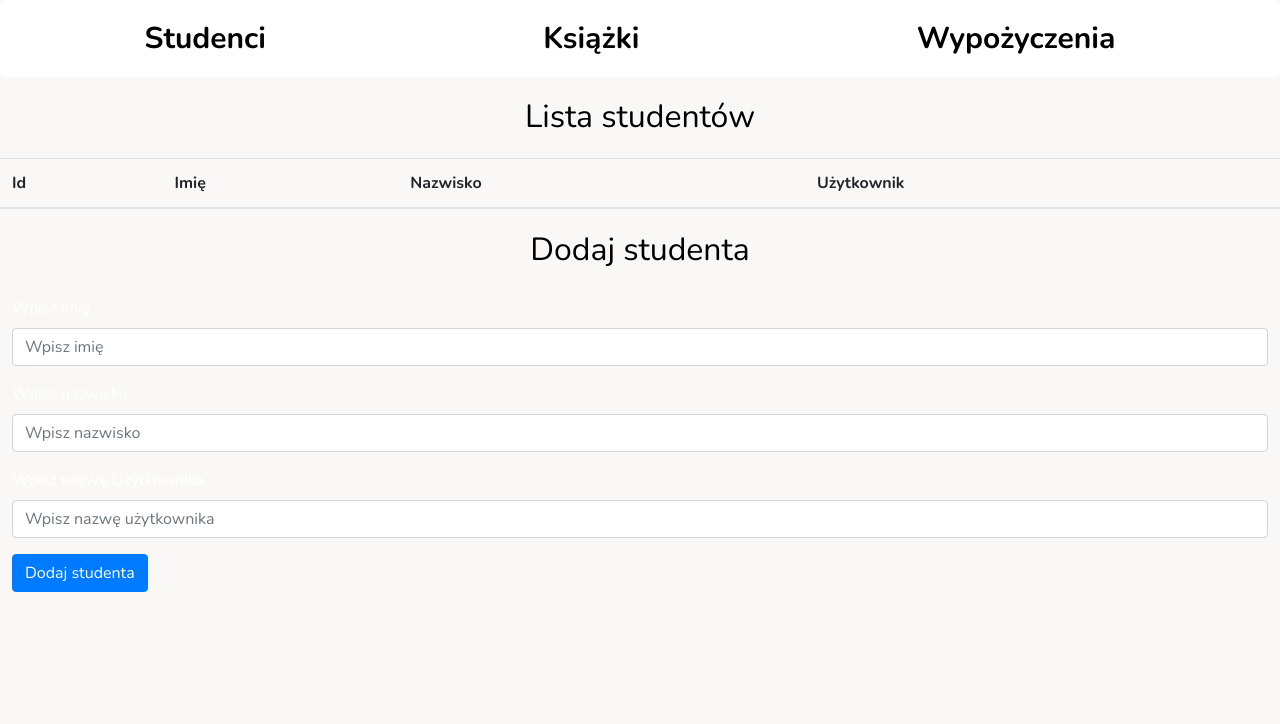
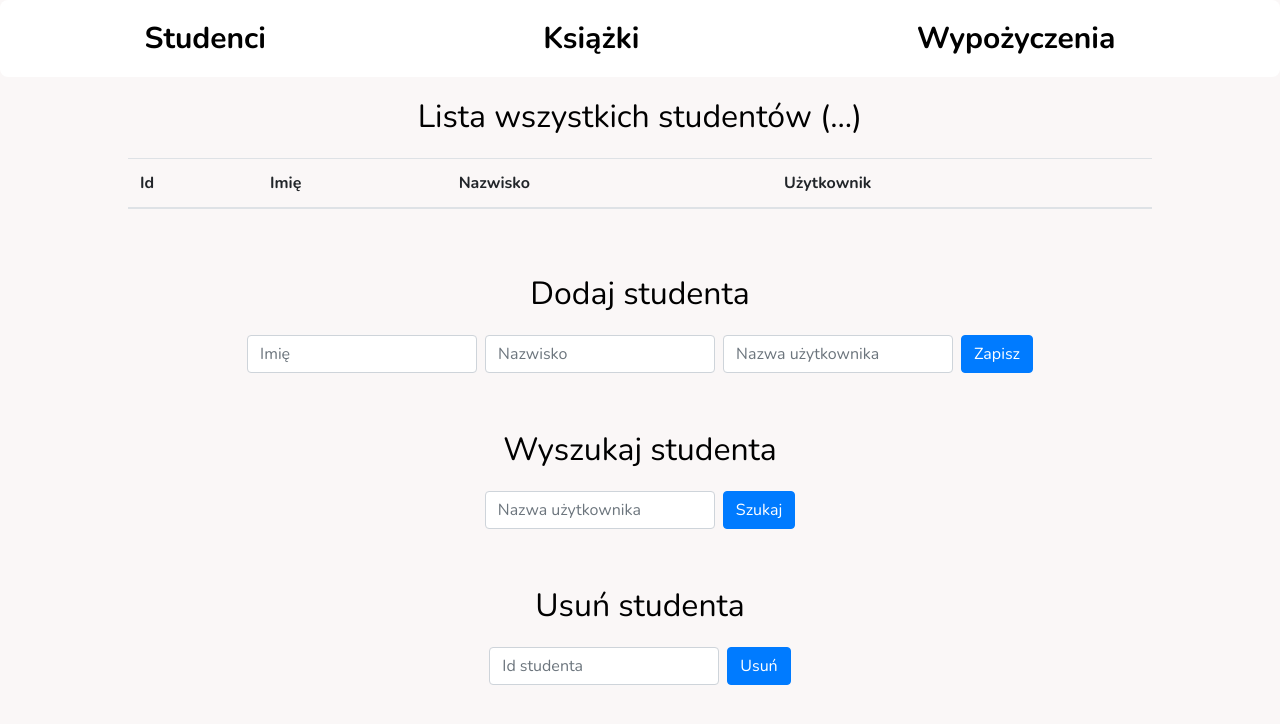
Before and after one commit to ewaforman/Library-project-layout, a website built with webpack: page src/pages/index.html in a window 1280 px wide. Built offline with nearby package versions, Linux system fonts and the light colour scheme; no server answers.

Commit message:
new fetch api function for student

```diff
--- a/src/js/index.js
+++ b/src/js/index.js
@@ -1,4 +1,8 @@
 import "../scss/main.scss";
+
+function dupa(){
+  console.log("dupaa")
+}
 
 // get all students
 fetch("http://127.0.0.1:5000/get_all_students")
@@ -47,10 +51,10 @@ fetch("http://127.0.0.1:5000/count_all_students")
 .then((resp) => {
     const { number} = resp;
     console.log(number)
-    const repositryList = document.querySelector(".studentButtons__number-all");
+    const repositryList = document.querySelector(".student__number");
 
     const myTemplate = `${number}`;
-    repositryList.innerHTML += myTemplate;
+    repositryList.innerHTML = myTemplate;
 })
 .catch((error) => {
   console.log("nie udalo sie pobrac liczby studentów");
--- a/src/pages/index.html
+++ b/src/pages/index.html
@@ -46,6 +46,51 @@
         console.log("sukces");
         e.preventDefault();
       }
+
+      function select_student_by_username(e, form) {
+        fetch(form.action, {
+          method: "post",
+          body: new FormData(form),
+        })
+          .then((resp) => resp.json())
+          .then((resp) => {
+              const { name, surname, username, id } = resp;
+              const repositryList = document.querySelector(".student__body");
+
+              const myTemplate = `<tr>
+      <td>${id}</td>
+      <td>${name}</td>
+      <td>${surname}</td>
+      <td>${username}</td>`;
+              repositryList.innerHTML = myTemplate;
+            }
+          )
+          .catch((error) => {
+            console.log("nie udalo sie pobrac tego studenta");
+          });
+        e.preventDefault();
+      }
+
+      function delete_student(e, form) {
+        fetch(form.action, {
+          method: "delete",
+          body: new FormData(form),
+        })
+          .then((resp) => resp.json())
+          .then((resp) => {
+              const { message } = resp;
+              const repositryList = document.querySelector(".student__body");
+              console.log(message)
+
+
+              repositryList.innerHTML = message;
+            }
+          )
+          .catch((error) => {
+            console.log("nie udalo sie usunąć tego studenta");
+          });
+        e.preventDefault();
+      }
     </script>
   </head>
   <body>
@@ -59,8 +104,9 @@
       </div>
     </header>
     <main>
-      <section>
-        <h1 class="table__header">Lista studentów</h1>
+      <section class="library">
+        <h1 class="table__header">Lista wszystkich studentów (<span class="student__number">...</span>)</h1>
+        <article class="library__conteiner">
           <table class="table table-striped">
             <thead>
               <tr>
@@ -72,50 +118,86 @@
             </thead>
             <tbody class="student__body"></tbody>
           </table>
+        </article>
       </section>
-      <section>
+      <section class="library">
+        <h1 class="table__header">Dodaj studenta</h1>
+        <article class="library__conteiner">
           <form
+            class="form-inline"
             method="POST"
             action="http://localhost:5000/add_student"
             onsubmit="addStudentToDataBase(event,this)"
           >
-          <h1 class="table__header">Dodaj studenta</h1>
-          <fieldset>
-            <div class="form-group">
-              <label for="disabledTextInput">Wpisz imię</label>
+            <label class="sr-only" for="inlineFormInputName2">Name</label>
             <input
               type="text"
-                id="disabledTextInput"
-                class="form-control"
-                placeholder="Wpisz imię"
+              class="form-control mb-2 mr-sm-2"
+              id="inlineFormInputName2"
+              placeholder="Imię"
               name="name"
             />
-            </div>
-            <div class="form-group">
-              <label for="disabledTextInput">Wpisz nazwisko</label>
+            <label class="sr-only" for="inlineFormInputName2">Surname</label>
             <input
               type="text"
-                id="disabledTextInput"
-                class="form-control"
-                placeholder="Wpisz nazwisko"
+              class="form-control mb-2 mr-sm-2"
+              id="inlineFormInputName2"
+              placeholder="Nazwisko"
               name="surname"
             />
-            </div>
-            <div class="form-group">
-              <label for="disabledTextInput">Wpisz nazwę Użytkownika</label>
+            <label class="sr-only" for="inlineFormInputName2">Username</label>
             <input
               type="text"
-                id="disabledTextInput"
-                class="form-control"
-                placeholder="Wpisz nazwę użytkownika"
+              class="form-control mb-2 mr-sm-2"
+              id="inlineFormInputName2"
+              placeholder="Nazwa użytkownika"
               name="username"
             />
-            </div>
-            <button type="submit" class="btn btn-primary">
-              Dodaj studenta
-            </button>
-          </fieldset>
+            <button type="submit" class="btn btn-primary mb-2">Zapisz</button>
           </form>
+        </article>
+      </section>
+      <section class="library">
+        <h1 class="table__header">Wyszukaj studenta</h1>
+        <article class="library__conteiner">
+          <form
+            class="form-inline"
+            method="POST"
+            action="http://localhost:5000/select_student_by_username"
+            onsubmit="select_student_by_username(event,this)"
+          >
+            <label class="sr-only" for="inlineFormInputName2">Username</label>
+            <input
+              type="text"
+              class="form-control mb-2 mr-sm-2"
+              id="inlineFormInputName2"
+              placeholder="Nazwa użytkownika"
+              name="username"
+            />
+            <button type="submit" class="btn btn-primary mb-2">Szukaj</button>
+          </form>
+        </article>
+      </section>
+      <section class="library">
+        <h1 class="table__header">Usuń studenta</h1>
+        <article class="library__conteiner">
+          <form
+            class="form-inline"
+            method="DELETE"
+            action="http://localhost:5000/delete_student"
+            onsubmit="delete_student(event,this)"
+          >
+            <label class="sr-only" for="inlineFormInputName2">Id</label>
+            <input
+              type="text"
+              class="form-control mb-2 mr-sm-2"
+              id="inlineFormInputName2"
+              placeholder="Id studenta"
+              name="id"
+            />
+            <button type="submit" class="btn btn-primary mb-2">Usuń</button>
+          </form>
+        </article>
       </section>
     </main>
   </body>
--- a/src/scss/main.scss
+++ b/src/scss/main.scss
@@ -1,6 +1,6 @@
 @import "~normalize.css";
 
-@import url('https://fonts.googleapis.com/css2?family=Nunito:wght@300;600;700&family=Roboto+Mono:wght@400;700&display=swap');
+@import url("https://fonts.googleapis.com/css2?family=Nunito:wght@300;600;700&family=Roboto+Mono:wght@400;700&display=swap");
 
 @import "modules/students.scss";
 @import "modules/books.scss";
@@ -39,7 +39,18 @@ body {
   }
 }
 
-.table__header {
-  color: black;
-  text-align: center;
+.table {
+  max-width: 80%;
+  &__header {
+    color: black;
+    text-align: center;
+  }
 }
+
+.library {
+  margin-bottom: 50px;
+  &__conteiner {
+    display: flex;
+    justify-content: center;
+  }
+}
--- a/src/scss/modules/students.scss
+++ b/src/scss/modules/students.scss
@@ -1,6 +1,6 @@
-.studentButtons {
-  display: flex;
-  justify-content: space-around;
-  &__number {
-  margin-top: 10px;
-}}
+// .studentButtons {
+//   display: flex;
+//   justify-content: space-around;
+//   &__number {
+//   margin-top: 10px;
+// }}
```
Also changed, not shown: src/pages/books.html (+4 -0 lines), src/pages/hires.html (+15 -11 lines). Lines whose indentation alone changed are shown as unchanged.
